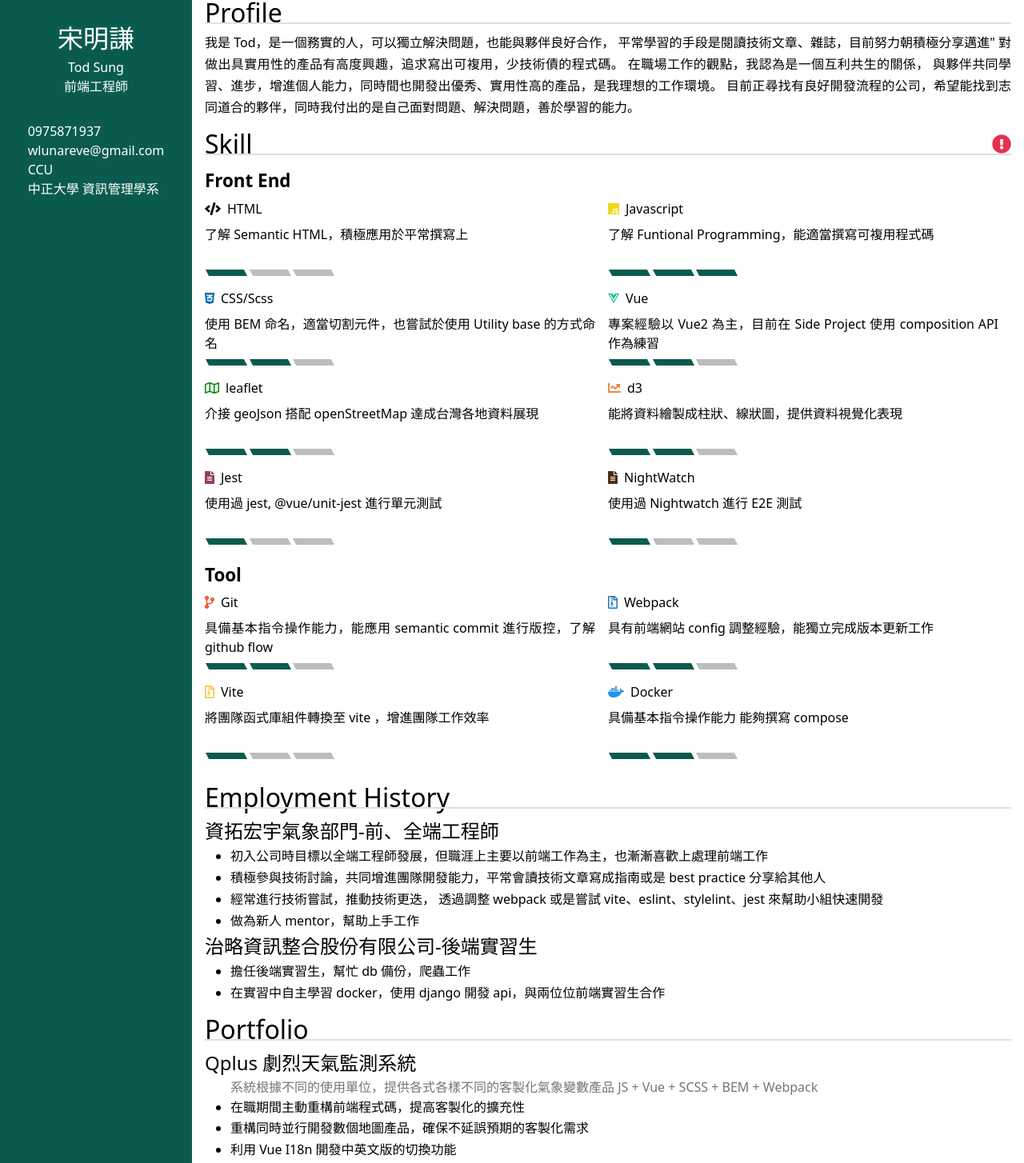
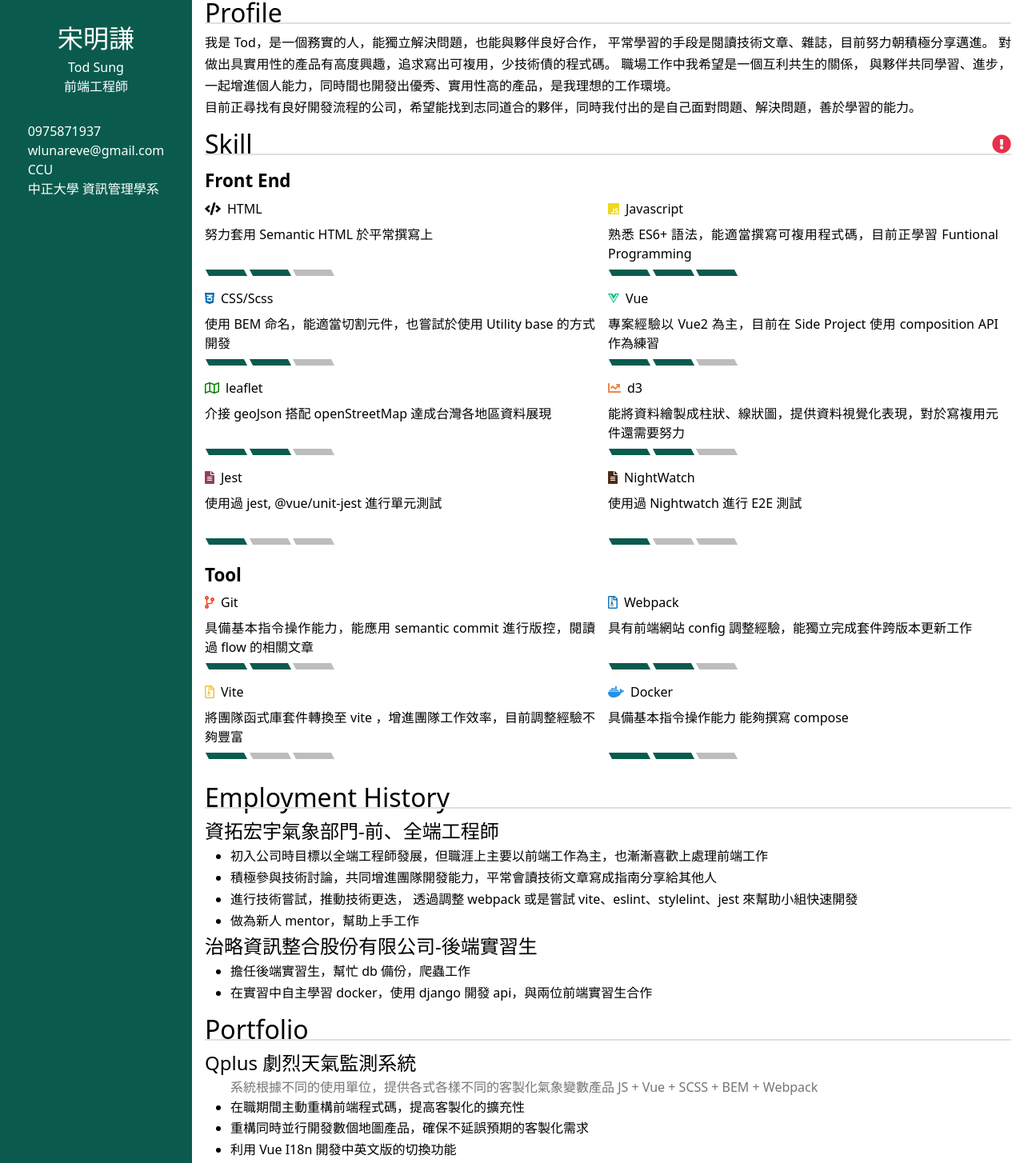
Before and after one commit to wlunareve/archive-wlunareve.github.io, a Vue app in the folder code/: page /cv in a window 1280 px wide. Shown: the part 59-1513 px from the top of the page at 80% size. Built offline with nearby package versions, Linux system fonts and the light colour scheme.

Commit message:
feat: modify cv content

```diff
--- a/code/src/components/cv/content.vue
+++ b/code/src/components/cv/content.vue
@@ -9,11 +9,15 @@
       <p
         class="profile__content"
       >
-        我是 Tod，是一個務實的人，可以獨立解決問題，也能與夥伴良好合作，
-        平常學習的手段是閱讀技術文章、雜誌，目前努力朝積極分享邁進"
+        我是 Tod，是一個務實的人，能獨立解決問題，也能與夥伴良好合作，
+        平常學習的手段是閱讀技術文章、雜誌，目前努力朝積極分享邁進。
         對做出具實用性的產品有高度興趣，追求寫出可複用，少技術債的程式碼。
-        在職場工作的觀點，我認為是一個互利共生的關係，
-        與夥伴共同學習、進步，增進個人能力，同時間也開發出優秀、實用性高的產品，是我理想的工作環境。
+        職場工作中我希望是一個互利共生的關係，
+        與夥伴共同學習、進步，一起增進個人能力，同時間也開發出優秀、實用性高的產品，是我理想的工作環境。
+      </p>
+      <p
+        class="profile__content"
+      >
         目前正尋找有良好開發流程的公司，希望能找到志同道合的夥伴，同時我付出的是自己面對問題、解決問題，善於學習的能力。
       </p>
     </section>
@@ -90,8 +94,8 @@
         title="資拓宏宇氣象部門-前、全端工程師"
         :li-contents="[
           '初入公司時目標以全端工程師發展，但職涯上主要以前端工作為主，也漸漸喜歡上處理前端工作',
-          '積極參與技術討論，共同增進團隊開發能力，平常會讀技術文章寫成指南或是 best practice 分享給其他人',
-          '經常進行技術嘗試，推動技術更迭， 透過調整 webpack 或是嘗試 vite、eslint、stylelint、jest 來幫助小組快速開發',
+          '積極參與技術討論，共同增進團隊開發能力，平常會讀技術文章寫成指南分享給其他人',
+          '進行技術嘗試，推動技術更迭， 透過調整 webpack 或是嘗試 vite、eslint、stylelint、jest 來幫助小組快速開發',
           '做為新人 mentor，幫助上手工作'
         ]"
       />
@@ -99,7 +103,7 @@
         title="治略資訊整合股份有限公司-後端實習生"
         :li-contents="[
           '擔任後端實習生，幫忙 db 備份，爬蟲工作',
-          '在實習中自主學習 docker，使用 django 開發 api，與兩位位前端實習生合作',
+          '在實習中自主學習 docker，使用 django 開發 api，與兩位前端實習生合作',
         ]"
       />
     </section>
@@ -116,7 +120,7 @@
           '在職期間主動重構前端程式碼，提高客製化的擴充性',
           '重構同時並行開發數個地圖產品，確保不延誤預期的客製化需求',
           '利用 Vue I18n 開發中英文版的切換功能',
-          '在職期間主動學習 SCSS 及 BEM 修改全新設計頁面'
+          '主動學習 SCSS 及 BEM 套用至修改全新設計頁面'
         ]"
       />
       <Article
@@ -159,8 +163,8 @@
       const frontEndSkills = [
         {
           name: 'HTML',
-          description: '了解 Semantic HTML，積極應用於平常撰寫上',
-          level: 1,
+          description: '努力套用 Semantic HTML 於平常撰寫上',
+          level: 2,
           icon: {
             source: 'fas',
             name: 'fa-code',
@@ -168,7 +172,7 @@
         },
         {
           name: 'Javascript',
-          description: '了解 Funtional Programming，能適當撰寫可複用程式碼',
+          description: '熟悉 ES6+ 語法，能適當撰寫可複用程式碼，目前正學習 Funtional Programming',
           level: 3,
           icon: {
             source: 'fab',
@@ -178,7 +182,7 @@
         },
         {
           name: 'CSS/Scss',
-          description: '使用 BEM 命名，適當切割元件，也嘗試於使用 Utility base 的方式命名',
+          description: '使用 BEM 命名，能適當切割元件，也嘗試於使用 Utility base 的方式開發',
           level: 2,
           icon: {
             source: 'fab',
@@ -198,7 +202,7 @@
         },
         {
           name: 'leaflet',
-          description: '介接 geoJson 搭配 openStreetMap 達成台灣各地資料展現',
+          description: '介接 geoJson 搭配 openStreetMap 達成台灣各地區資料展現',
           level: 2,
           icon: {
             source: 'far',
@@ -208,7 +212,7 @@
         },
         {
           name: 'd3',
-          description: '能將資料繪製成柱狀、線狀圖，提供資料視覺化表現',
+          description: '能將資料繪製成柱狀、線狀圖，提供資料視覺化表現，對於寫複用元件還需要努力',
           level: 2,
           icon: {
             source: 'fas',
@@ -241,7 +245,7 @@
       const toolSkills = [
         {
           name: 'Git',
-          description: '具備基本指令操作能力，能應用 semantic commit 進行版控，了解 github flow',
+          description: '具備基本指令操作能力，能應用 semantic commit 進行版控，閱讀過 flow 的相關文章',
           level: 2,
           icon: {
             source: 'fas',
@@ -251,7 +255,7 @@
         },
         {
           name: 'Webpack',
-          description: '具有前端網站 config 調整經驗，能獨立完成版本更新工作',
+          description: '具有前端網站 config 調整經驗，能獨立完成套件跨版本更新工作',
           level: 2,
           icon: {
             source: 'far',
@@ -261,7 +265,7 @@
         },
         {
           name: 'Vite',
-          description: '將團隊函式庫組件轉換至 vite ，增進團隊工作效率',
+          description: '將團隊函式庫套件轉換至 vite ，增進團隊工作效率，目前調整經驗不夠豐富',
           level: 1,
           icon: {
             source: 'far',
```
